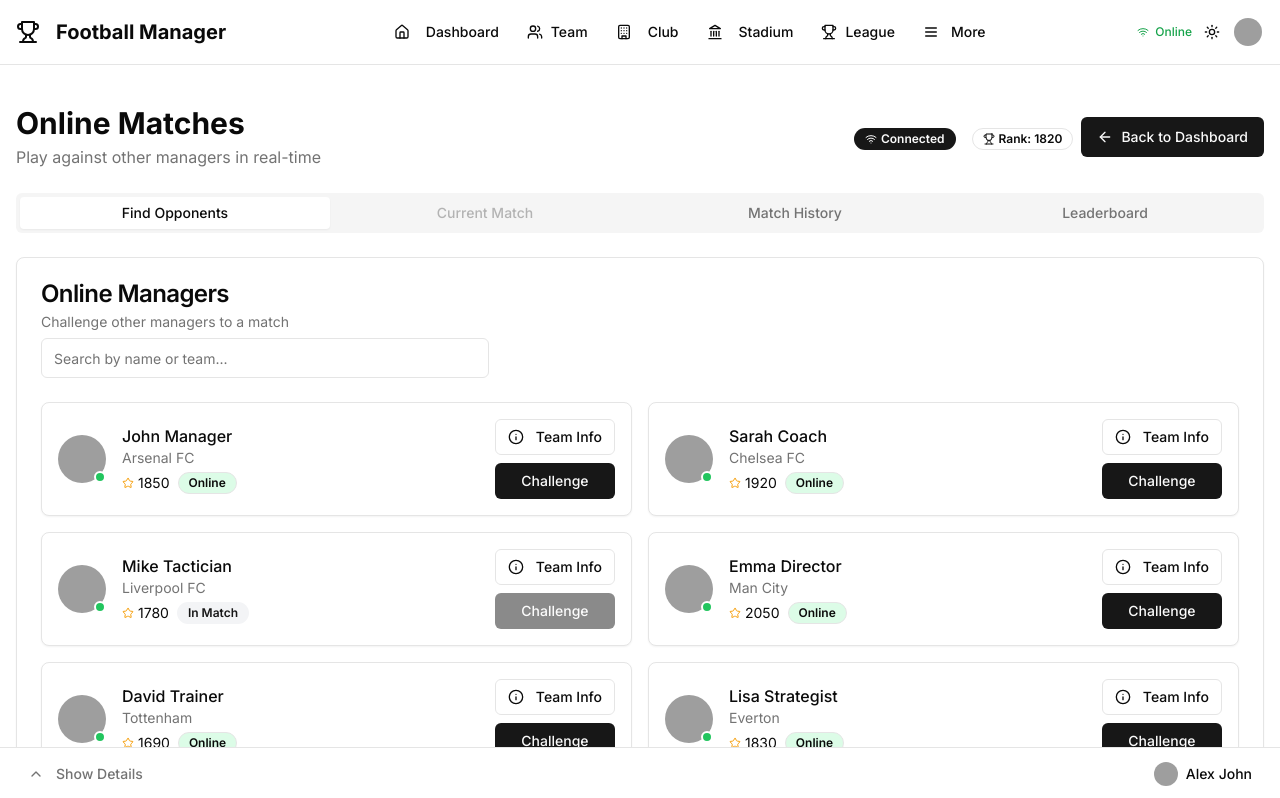
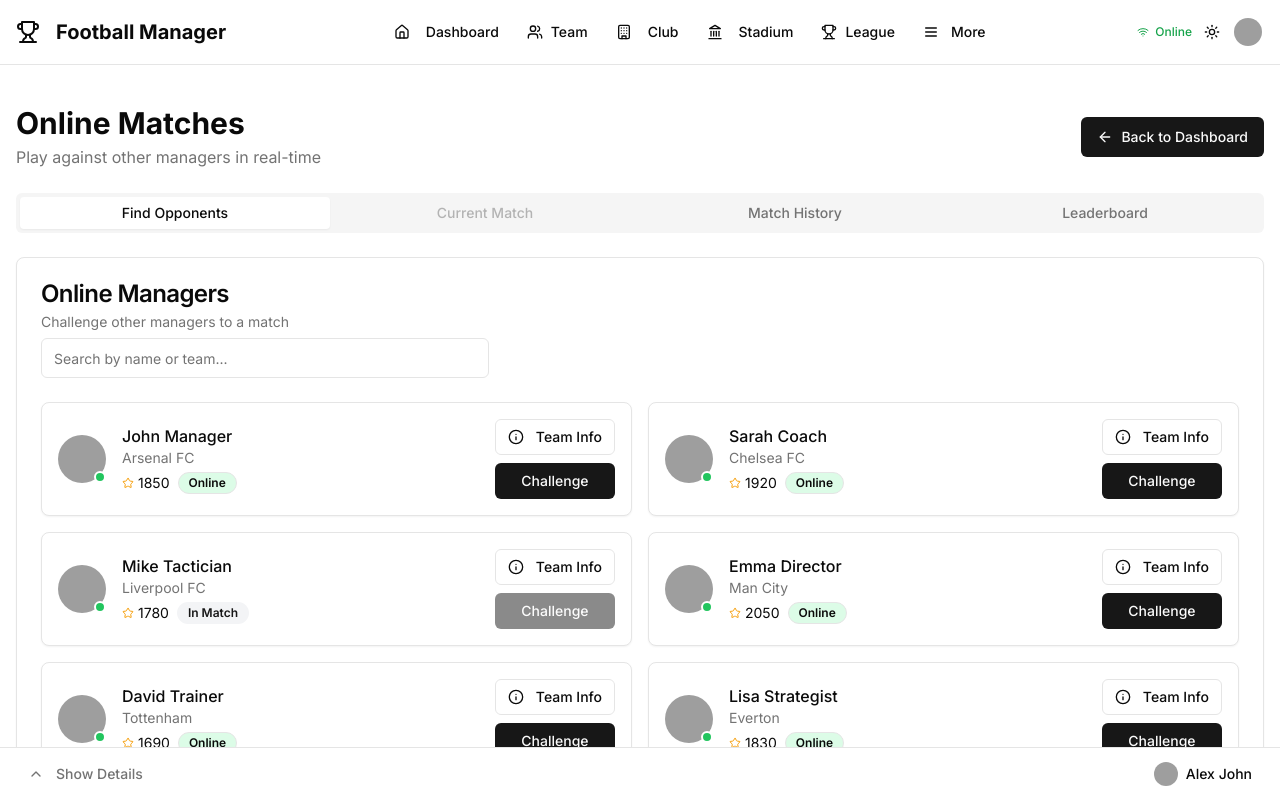
Before and after one commit to thurntisme/football-legacy, a Next.js app: page /game/online in a window 1280 px wide. Shown: the top 798 px of the page. Built offline with nearby package versions, Linux system fonts and the light colour scheme; grey boxes are pictures that could not be loaded.

Commit message:
refactor: replace overview component and update online match interface

```diff
--- a/src/app/game/online/page.tsx
+++ b/src/app/game/online/page.tsx
@@ -2,6 +2,7 @@
 
 import { useEffect, useState } from "react";
 
+import PageTitle from "@/components/common/page-title";
 import FindOnlineMatch from "@/components/pages/online/find-online-match";
 import ForfeitConfirmationDialog from "@/components/pages/online/forfeit-confirmation-dialog";
 import LiveMatch from "@/components/pages/online/live-match";
@@ -9,7 +10,6 @@ import MatchApprovalDialog from "@/components/pages/online/match-approval-dialog
 import MatchDetailDialog from "@/components/pages/online/match-detail-dialog";
 import MatchHistory from "@/components/pages/online/match-history";
 import OnlineLeaderboard from "@/components/pages/online/online-leaderboard";
-import OnlineMatchOverview from "@/components/pages/online/online-match-overview";
 import TeamInfoDialog from "@/components/pages/online/team-info-dialog";
 import WaitingOpponentDialog from "@/components/pages/online/waiting-opponent-dialog";
 import { Tabs, TabsContent, TabsList, TabsTrigger } from "@/components/ui/tabs";
@@ -277,13 +277,12 @@ export default function OnlineMatchPage() {
 
   return (
     <>
-      <OnlineMatchOverview isConnected={isConnected} />
+      <PageTitle
+        title="Online Matches"
+        subTitle="Play against other managers in real-time"
+      />
 
-      <Tabs
-        value={activeTab || "find"}
-        onValueChange={setActiveTab}
-        className="w-full"
-      >
+      <Tabs value={activeTab} onValueChange={setActiveTab} className="w-full">
         <TabsList className="grid grid-cols-4 mb-6">
           <TabsTrigger value="find" disabled={inMatch}>
             Find Opponents
@@ -300,11 +299,7 @@ export default function OnlineMatchPage() {
         </TabsList>
 
         <TabsContent value="find" className="space-y-4">
-          <FindOnlineMatch
-            onlineUsers={filteredUsers}
-            viewTeamInfo={viewTeamInfo}
-            challengeUser={challengeUser}
-          />
+          <FindOnlineMatch challengeUser={challengeUser} />
         </TabsContent>
 
         <TabsContent value="match">
--- a/src/components/pages/online/find-online-match.tsx
+++ b/src/components/pages/online/find-online-match.tsx
@@ -1,35 +1,41 @@
-import React from 'react';
+import React, { useState } from "react";
 
-import { Info, Star } from 'lucide-react';
+import { Info, Star } from "lucide-react";
 
-import { Avatar, AvatarFallback, AvatarImage } from '@/components/ui/avatar';
-import { Badge } from '@/components/ui/badge';
-import { Button } from '@/components/ui/button';
+import { Avatar, AvatarFallback, AvatarImage } from "@/components/ui/avatar";
+import { Badge } from "@/components/ui/badge";
+import { Button } from "@/components/ui/button";
 import {
   Card,
   CardContent,
   CardDescription,
   CardHeader,
   CardTitle,
-} from '@/components/ui/card';
-import { Input } from '@/components/ui/input';
-import { OnlineManager } from '@/types/football/match';
+} from "@/components/ui/card";
+import { Input } from "@/components/ui/input";
+import { onlineUsers } from "@/mock/football";
+import { OnlineManager } from "@/types/match";
+
+import TeamInfoDialog from "./team-info-dialog";
 
 type Props = {
-  onlineUsers: OnlineManager[];
-  viewTeamInfo: (user: OnlineManager) => void;
   challengeUser: (user: OnlineManager) => void;
 };
 
-const FindOnlineMatch = ({
-  onlineUsers,
-  viewTeamInfo,
-  challengeUser,
-}: Props) => {
-  const [searchQuery, setSearchQuery] = React.useState('');
-  const [isConnected, setIsConnected] = React.useState(true); // Simulate
+const FindOnlineMatch = ({ challengeUser }: Props) => {
+  const [users, setUsers] = useState<OnlineManager[]>(onlineUsers);
+  const [searchQuery, setSearchQuery] = React.useState("");
+  const [isConnected, setIsConnected] = React.useState(true);
+  const [selectedTeam, setSelectedTeam] = useState<OnlineManager | null>(null);
+  const [teamInfoDialogOpen, setTeamInfoDialogOpen] = useState(false);
+
+  const viewTeamInfo = (user: OnlineManager) => {
+    setSelectedTeam(user);
+    setTeamInfoDialogOpen(true);
+  };
 
   return (
+    <>
       <Card>
         <CardHeader>
           <CardTitle>Online Managers</CardTitle>
@@ -51,7 +57,9 @@ const FindOnlineMatch = ({
                   <div className="relative">
                     <Avatar className="h-12 w-12">
                       <AvatarImage src={user.avatar} alt={user.name} />
-                    <AvatarFallback>{user.name.substring(0, 2)}</AvatarFallback>
+                      <AvatarFallback>
+                        {user.name.substring(0, 2)}
+                      </AvatarFallback>
                     </Avatar>
                     <div className="absolute bottom-0 right-0 h-3 w-3 rounded-full bg-green-500 border-2 border-white" />
                   </div>
@@ -65,15 +73,15 @@ const FindOnlineMatch = ({
                       <span className="text-sm">{user.rating}</span>
                       <Badge
                         variant={
-                        user.status === 'online' ? 'outline' : 'secondary'
+                          user.status === "online" ? "outline" : "secondary"
                         }
                         className={`ml-2 text-xs ${
-                        user.status === 'online'
-                          ? 'bg-green-100'
-                          : 'bg-gray-100'
+                          user.status === "online"
+                            ? "bg-green-100"
+                            : "bg-gray-100"
                         }`}
                       >
-                      {user.status === 'online' ? 'Online' : 'In Match'}
+                        {user.status === "online" ? "Online" : "In Match"}
                       </Badge>
                     </div>
                   </div>
@@ -88,7 +96,7 @@ const FindOnlineMatch = ({
                     </Button>
                     <Button
                       size="sm"
-                    disabled={user.status !== 'online' || !isConnected}
+                      disabled={user.status !== "online" || !isConnected}
                       onClick={() => challengeUser(user)}
                     >
                       Challenge
@@ -100,6 +108,14 @@ const FindOnlineMatch = ({
           </div>
         </CardContent>
       </Card>
+
+      <TeamInfoDialog
+        teamInfoDialogOpen={teamInfoDialogOpen}
+        setTeamInfoDialogOpen={setTeamInfoDialogOpen}
+        selectedTeam={selectedTeam}
+        challengeUser={challengeUser}
+      />
+    </>
   );
 };
 
--- a/src/components/pages/online/online-match-overview.tsx
+++ /dev/null
@@ -1,37 +0,0 @@
-import PageTitle from "../../common/page-title";
-
-import React from "react";
-
-import { Trophy, Wifi, WifiOff } from "lucide-react";
-
-import { Badge } from "@/components/ui/badge";
-
-type Props = {
-  isConnected: boolean;
-};
-
-const OnlineMatchOverview = ({ isConnected }: Props) => {
-  return (
-    <PageTitle
-      title="Online Matches"
-      subTitle="Play against other managers in real-time"
-    >
-      <Badge variant={isConnected ? "default" : "destructive"} className="mr-2">
-        {isConnected ? (
-          <>
-            <Wifi className="h-3 w-3 mr-1" /> Connected
-          </>
-        ) : (
-          <>
-            <WifiOff className="h-3 w-3 mr-1" /> Disconnected
-          </>
-        )}
-      </Badge>
-      <Badge variant="outline">
-        <Trophy className="h-3 w-3 mr-1" /> Rank: 1820
-      </Badge>
-    </PageTitle>
-  );
-};
-
-export default OnlineMatchOverview;
```
Lines whose indentation alone changed are shown as unchanged.
